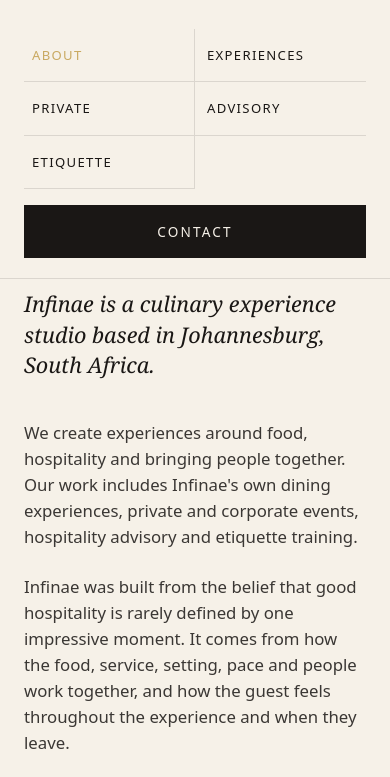
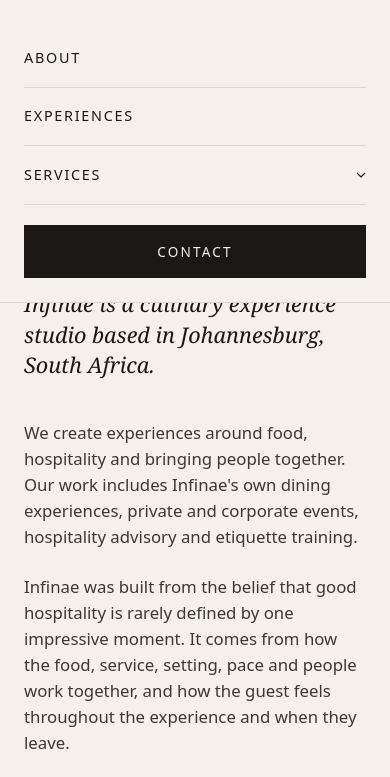
Before and after one commit to RayR24/infinae-web, an Astro site: page /about in a window 390 px wide. Both pictures are taken after a click on the button "Open menu". Shown: the part 59-836 px from the top of the page. Built offline with nearby package versions, Linux system fonts and the light colour scheme; Astro itself is replaced by a stand-in of ours.

Commit message:
Fix global.css tokens, mobile nav accordion, remove hero min-height, rebuild legal pages

```diff
--- a/src/components/PrimaryNav.astro
+++ b/src/components/PrimaryNav.astro
@@ -2,12 +2,12 @@
 // src/components/PrimaryNav.astro
 const pathname = Astro.url.pathname.replace(/\/$/, "") || "/";
 
-// Match exact path OR child routes (e.g. /experiences/[slug])
 const isActive = (path: string) => {
   if (path === "/") return pathname === "/";
   return pathname === path || pathname.startsWith(`${path}/`);
 };
 
+// Mobile: grouped nav. Desktop: flat nav.
 const links = [
   { href: "/about", label: "About", short: "About" },
   { href: "/experiences", label: "Experiences", short: "Experiences" },
@@ -15,6 +15,14 @@ const links = [
   { href: "/advisory", label: "Advisory", short: "Advisory" },
   { href: "/bespoke-etiquette", label: "Bespoke Etiquette", short: "Etiquette" },
 ];
+
+const services = [
+  { href: "/advisory", label: "Advisory" },
+  { href: "/private-corporate", label: "Private & Corporate" },
+  { href: "/bespoke-etiquette", label: "Bespoke Etiquette" },
+];
+
+const isServiceActive = services.some((s) => isActive(s.href));
 
 const contactHref = "/contact";
 ---
@@ -35,17 +43,45 @@ const contactHref = "/contact";
       <span></span><span></span>
     </button>
 
-    <nav class="nav__menu" id="navMenu" aria-label="Primary">
-      {links.map(({ href, label, short }) => (
+    <!-- DESKTOP MENU (flat, unchanged) -->
+    <nav class="nav__menu nav__menu--desktop" aria-label="Primary">
+      {links.map(({ href, label }) => (
         <a
           href={href}
           class={`nav__link ${isActive(href) ? "nav__link--active" : ""}`}
           aria-current={isActive(href) ? "page" : undefined}
         >
-          <span class="nav__link-full">{label}</span>
-          <span class="nav__link-short">{short}</span>
+          {label}
         </a>
       ))}
+      <a href={contactHref} class="nav__cta">Contact</a>
+    </nav>
+
+    <!-- MOBILE MENU (grouped) -->
+    <nav class="nav__menu nav__menu--mobile" id="navMenu" aria-label="Primary mobile">
+      <a href="/about" class="nav__link">About</a>
+      <a href="/experiences" class="nav__link">Experiences</a>
+
+      <details class="nav__group">
+        <summary class={`nav__link nav__summary ${isServiceActive ? "nav__link--active" : ""}`}>
+          Services
+          <svg class="nav__chevron" width="10" height="10" viewBox="0 0 10 10" aria-hidden="true">
+            <path d="M1 3 L5 7 L9 3" fill="none" stroke="currentColor" stroke-width="1.2" />
+          </svg>
+        </summary>
+        <div class="nav__children">
+          {services.map(({ href, label }) => (
+            <a
+              href={href}
+              class={`nav__link nav__link--child ${isActive(href) ? "nav__link--active" : ""}`}
+              aria-current={isActive(href) ? "page" : undefined}
+            >
+              {label}
+            </a>
+          ))}
+        </div>
+      </details>
+
       <a href={contactHref} class="nav__cta">Contact</a>
     </nav>
   </div>
@@ -56,7 +92,6 @@ const contactHref = "/contact";
   const menu = document.getElementById("navMenu");
   const navEl = document.getElementById("primaryNav");
 
-  /* Mobile toggle */
   const setOpen = (open: boolean) => {
     if (!menu || !toggle) return;
     menu.classList.toggle("nav__menu--open", open);
@@ -69,22 +104,18 @@ const contactHref = "/contact";
     setOpen(!menu?.classList.contains("nav__menu--open"));
   });
 
-  // Close menu when a link is tapped
   menu?.querySelectorAll("a").forEach((a) =>
     a.addEventListener("click", () => setOpen(false))
   );
 
-  // Close on Escape
   document.addEventListener("keydown", (e) => {
     if (e.key === "Escape") setOpen(false);
   });
 
-  // Close if viewport resizes past breakpoint
   window.addEventListener("resize", () => {
     if (window.innerWidth > 860) setOpen(false);
   });
 
-  /* Scroll state */
   const onScroll = () => {
     if (window.scrollY > 40) navEl?.classList.add("nav--scrolled");
     else navEl?.classList.remove("nav--scrolled");
@@ -142,6 +173,7 @@ const contactHref = "/contact";
     display: block;
   }
 
+  /* Base menu (desktop) */
   .nav__menu {
     display: flex;
     align-items: center;
@@ -170,10 +202,6 @@ const contactHref = "/contact";
     color: var(--accent);
   }
 
-  .nav__link-short {
-    display: none;
-  }
-
   .nav__cta {
     font-family: var(--sans);
     font-size: 0.74rem;
@@ -190,6 +218,11 @@ const contactHref = "/contact";
   .nav__cta:hover {
     background: var(--accent);
     color: var(--ink);
+  }
+
+  /* Mobile menu hidden by default */
+  .nav__menu--mobile {
+    display: none;
   }
 
   /* Mobile toggle */
@@ -215,7 +248,6 @@ const contactHref = "/contact";
     transition: transform 0.3s ease, opacity 0.3s ease;
   }
 
-  /* Turn the toggle into an X when open */
   .nav__toggle[aria-expanded="true"] span:nth-child(1) {
     transform: translateY(3.5px) rotate(45deg);
   }
@@ -223,6 +255,7 @@ const contactHref = "/contact";
     transform: translateY(-3.5px) rotate(-45deg);
   }
 
+  /* ---------- MOBILE ---------- */
   @media (max-width: 860px) {
     .nav__toggle {
       display: flex;
@@ -232,17 +265,22 @@ const contactHref = "/contact";
       height: 28px;
     }
 
-    .nav__menu {
+    .nav__menu--desktop {
+      display: none;
+    }
+
+    .nav__menu--mobile {
+      display: flex;
+      flex-direction: column;
+      align-items: stretch;
+      gap: 0;
       position: absolute;
       top: 100%;
       left: 0;
       right: 0;
-      display: grid;
-      grid-template-columns: 1fr 1fr;
-      gap: 0;
       background: var(--paper);
       border-bottom: 1px solid var(--rule);
-      padding: 0.5rem 1.5rem 1.25rem;
+      padding: 0.5rem 1.5rem 1.5rem;
       max-height: calc(100vh - 72px);
       overflow-y: auto;
       transform: translateY(-10px);
@@ -251,7 +289,7 @@ const contactHref = "/contact";
       transition: transform 0.35s ease, opacity 0.35s ease;
     }
 
-    .nav__menu--open {
+    .nav__menu--mobile.nav__menu--open {
       transform: translateY(0);
       opacity: 1;
       pointer-events: auto;
@@ -259,47 +297,79 @@ const contactHref = "/contact";
 
     .nav__link {
       width: 100%;
-      padding: 1rem 0.5rem;
+      padding: 1.1rem 0;
       border-bottom: 1px solid var(--rule);
-      font-size: 0.82rem;
-      letter-spacing: 0.1em;
+      font-size: 0.9rem;
+      letter-spacing: 0.12em;
       text-align: left;
     }
 
-    .nav__link:nth-child(odd) {
-      padding-right: 0.75rem;
-      border-right: 1px solid var(--rule);
+    /* Accordion group */
+    .nav__group {
+      border-bottom: 1px solid var(--rule);
     }
 
-    .nav__link:nth-child(even) {
-      padding-left: 0.75rem;
-    }
-
-    .nav__link:hover {
-      border-bottom-color: var(--rule);
+    .nav__group[open] .nav__summary {
       color: var(--accent);
     }
 
-    /* Show short labels on mobile */
-    .nav__link-full {
+    .nav__summary {
+      display: flex;
+      align-items: center;
+      justify-content: space-between;
+      width: 100%;
+      padding: 1.1rem 0;
+      list-style: none;
+      cursor: pointer;
+      border-bottom: none;
+    }
+
+    .nav__summary::-webkit-details-marker {
       display: none;
     }
 
-    .nav__link-short {
-      display: inline;
+    .nav__chevron {
+      transition: transform 0.3s ease;
+      flex-shrink: 0;
+    }
+
+    .nav__group[open] .nav__chevron {
+      transform: rotate(180deg);
+    }
+
+    .nav__children {
+      display: flex;
+      flex-direction: column;
+      gap: 0;
+      padding: 0 0 0.5rem 0;
+    }
+
+    .nav__link--child {
+      font-size: 0.82rem;
+      letter-spacing: 0.1em;
+      padding: 0.9rem 0 0.9rem 1rem;
+      border-bottom: 1px solid var(--rule);
+      opacity: 0.85;
+    }
+
+    .nav__link--child:last-child {
+      border-bottom: none;
+    }
+
+    .nav__link--child:hover {
+      opacity: 1;
+      color: var(--accent);
     }
 
     .nav__cta {
-      grid-column: 1 / -1;
       width: 100%;
       text-align: center;
-      margin: 1rem 0 0;
+      margin: 1.25rem 0 0;
       padding: 1rem 1.5rem;
       font-size: 0.85rem;
     }
   }
 
-  /* Lock body scroll when mobile menu is open */
   :global(body.nav-locked) {
     overflow: hidden;
   }
```
